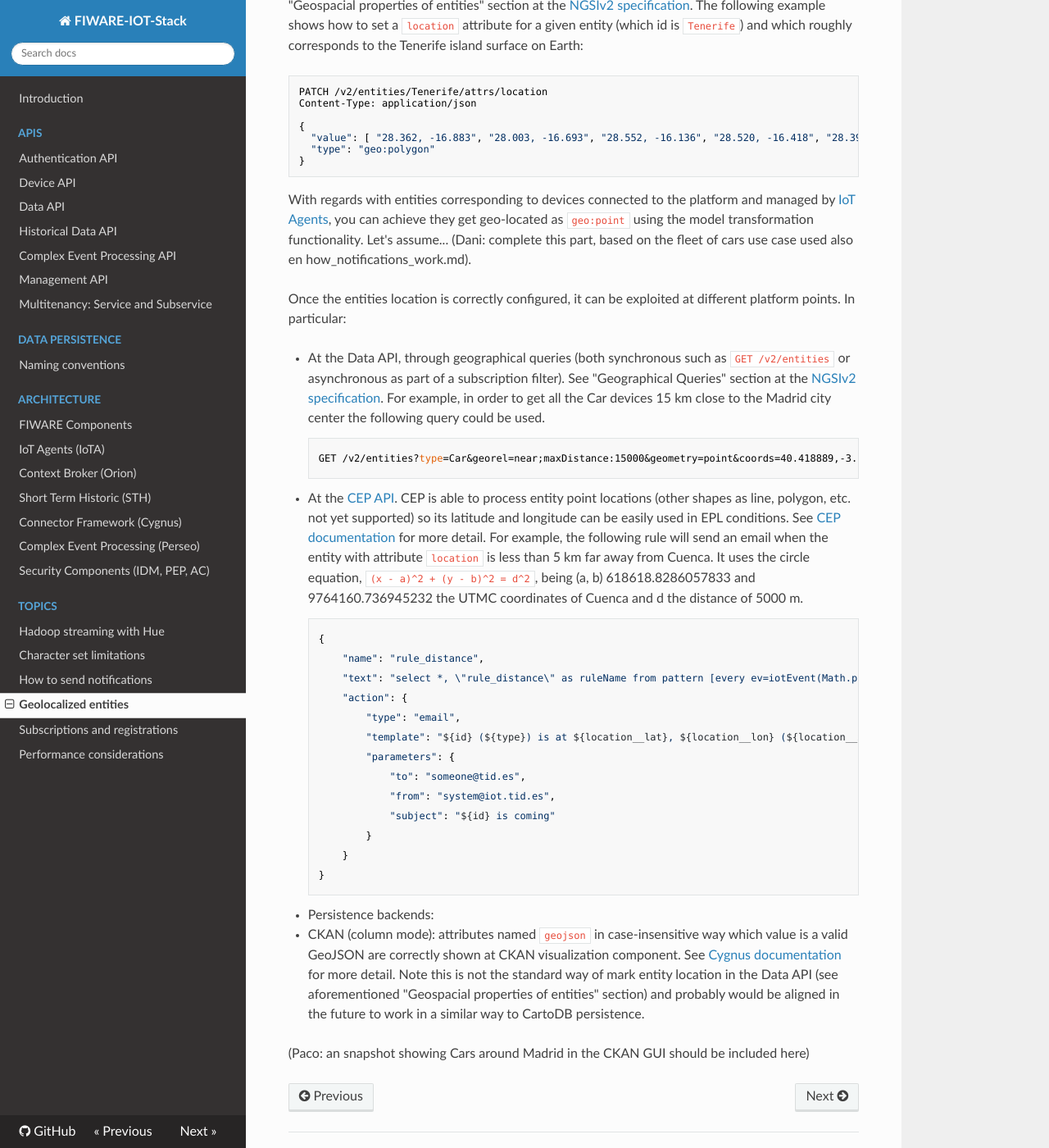
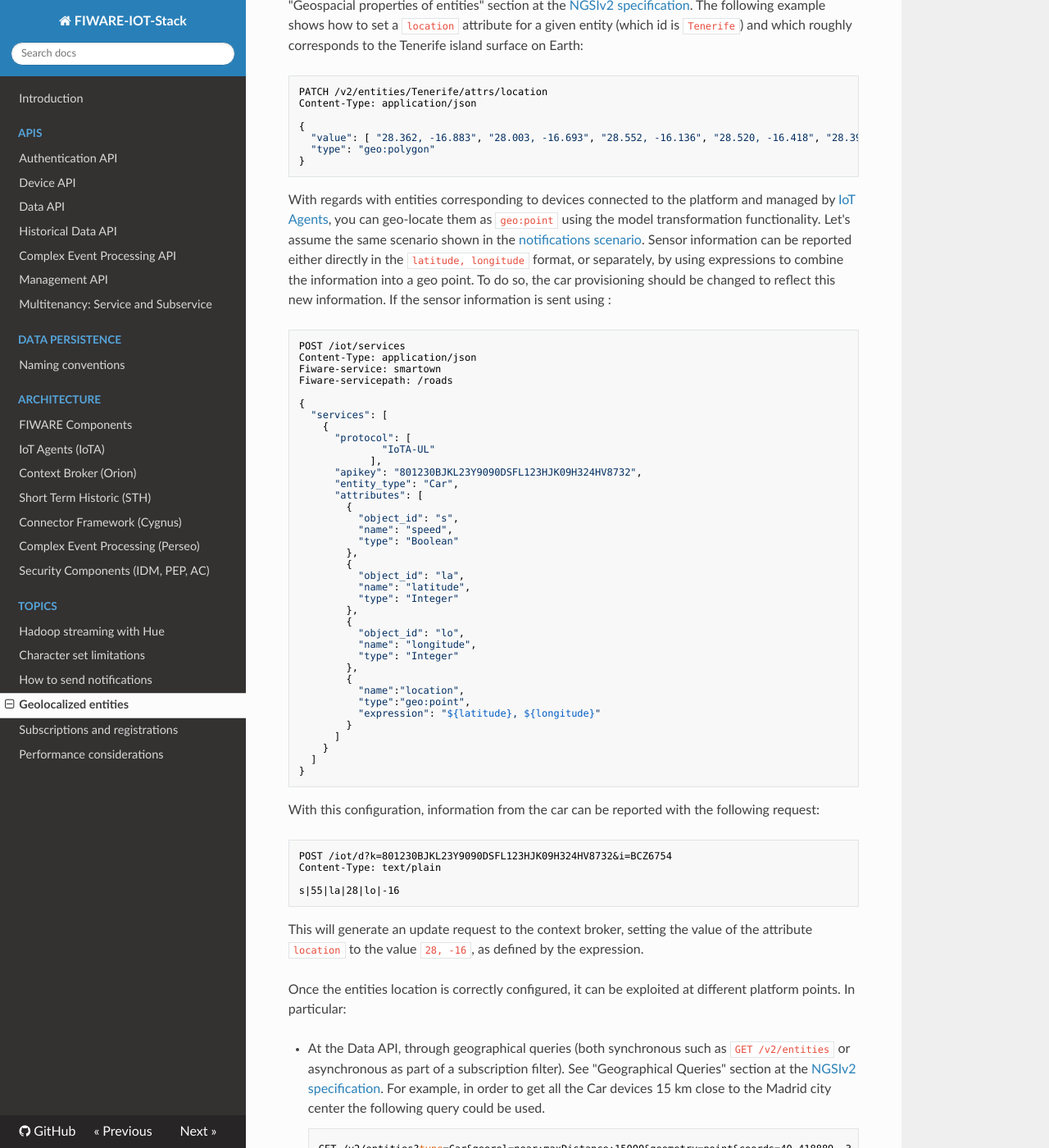
Before and after one commit to telefonicaid/thinking-cities, an MkDocs documentation site: the page built from docs/topics/geolocalized_entities.md, in a window 1280 px wide and 1400 px high, scrolled down 381 px. Shown: the whole window at 82% size. Built offline with MkDocs 1.6.1, drawn with Linux system fonts in a browser that asks for light colours; nearby versions of some CDN libraries; old or Windows-style settings are respelled for this version of MkDocs.

Commit message:
ADD Expression example in the geolocalization section

```diff
--- a/docs/topics/geolocalized_entities.md
+++ b/docs/topics/geolocalized_entities.md
@@ -21,9 +21,59 @@ on Earth:
     }
 
 
-With regards with entities corresponding to devices connected to the platform and managed by [IoT Agents](../device_gateway.md), you can achieve
-they get geo-located as `geo:point` using the model transformation functionality. Let's assume... (Dani: complete this part, based on the fleet of cars
-use case used also en how_notifications_work.md).
+With regards with entities corresponding to devices connected to the platform and managed by [IoT Agents](../device_gateway.md), you can
+geo-locate them as `geo:point` using the model transformation functionality. Let's assume the same scenario shown in the [notifications scenario](how_notifications_work.md).
+Sensor information can be reported either directly in the `latitude, longitude` format, or separately, by using expressions to combine the information
+into a geo point. To do so, the car provisioning should be changed to reflect this new information. If the sensor information is sent using :
+
+    POST /iot/services
+    Content-Type: application/json
+    Fiware-service: smartown
+    Fiware-servicepath: /roads
+
+    {
+      "services": [
+        {
+          "protocol": [
+                  "IoTA-UL"
+                ],
+          "apikey": "801230BJKL23Y9090DSFL123HJK09H324HV8732",
+          "entity_type": "Car",
+          "attributes": [
+            {
+              "object_id": "s",
+              "name": "speed",
+              "type": "Boolean"
+            },
+            {
+              "object_id": "la",
+              "name": "latitude",
+              "type": "Integer"
+            },
+            {
+              "object_id": "lo",
+              "name": "longitude",
+              "type": "Integer"
+            },
+            {
+              "name":"location",
+              "type":"geo:point",
+              "expression": "${latitude}, ${longitude}"
+            }
+          ]
+        }
+      ]
+    }
+
+With this configuration, information from the car can be reported with the following request:
+
+    POST /iot/d?k=801230BJKL23Y9090DSFL123HJK09H324HV8732&i=BCZ6754
+    Content-Type: text/plain
+
+    s|55|la|28|lo|-16
+
+This will generate an update request to the context broker, setting the value of the attribute `location` to the value
+`28, -16`, as defined by the expression.
 
 Once the entities location is correctly configured, it can be exploited at different platform points. In particular:
 
```
